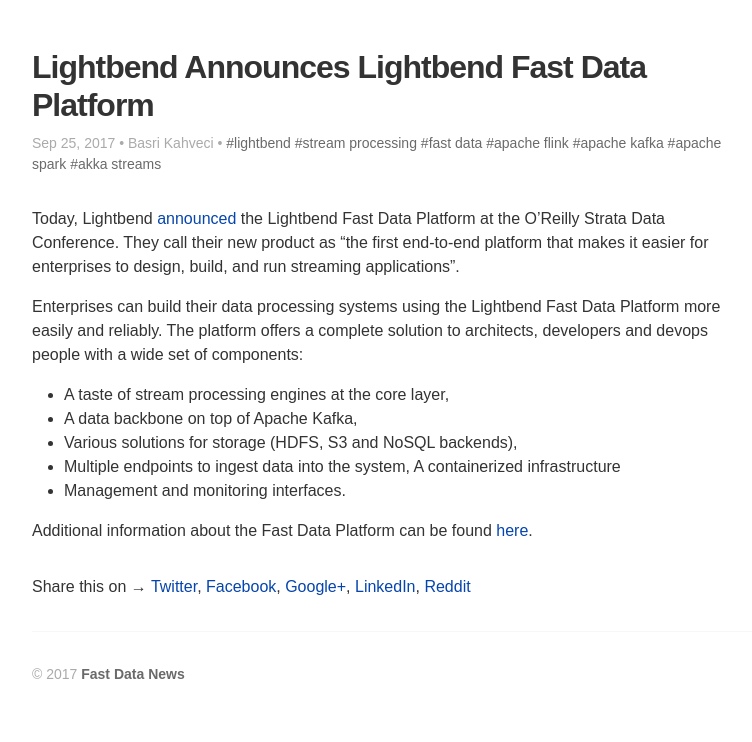
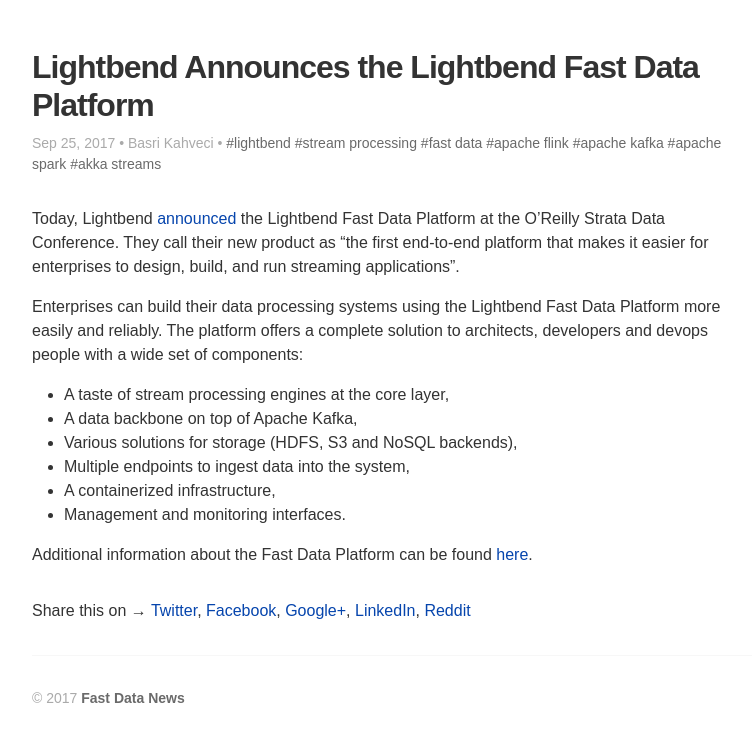
Before and after one commit to metanet/fastdatanews, a Jekyll site: the page built from _posts/2017-09-25-lightbend-announces-the-lightbend-fast-data-platform.md, in a window 1280 px wide. Shown: the top 742 px of the page, without its empty margins (8-760 px from the left). Built offline with Jekyll 4.4.1, drawn with Linux system fonts in a browser that asks for light colours; some web fonts are replaced; comment, search, counter and statistics services are not loaded.

Commit message:
Update post

```diff
--- a/_posts/2017-09-25-lightbend-announces-lightbend-fast-data-platform.md
+++ b/_posts/2017-09-25-lightbend-announces-the-lightbend-fast-data-platform.md
@@ -1,6 +1,6 @@
 ---
 layout: post
-title: Lightbend Announces Lightbend Fast Data Platform
+title: Lightbend Announces the Lightbend Fast Data Platform
 tags: [lightbend, stream processing, fast data, apache flink, apache kafka, apache spark, akka streams]
 author: Basri Kahveci
 comment: true
@@ -13,7 +13,7 @@ Enterprises can build their data processing systems using the Lightbend Fast Dat
 - A data backbone on top of Apache Kafka,
 - Various solutions for storage (HDFS, S3 and NoSQL backends),
 - Multiple endpoints to ingest data into the system,
-A containerized infrastructure
+- A containerized infrastructure,
 - Management and monitoring interfaces.
 
 Additional information about the Fast Data Platform can be found [here](https://info.lightbend.com/technical-overview-fast-data-platform.html?utm_source=press-release&utm_medium=lb-press-release&utm_campaign=COLL-20XX-Fast-Data-Platform-Tech-Overview&utm_term=none&utm_content=none&_ga=2.90869338.1169276254.1506372981-2088870408.1506372981).
```
